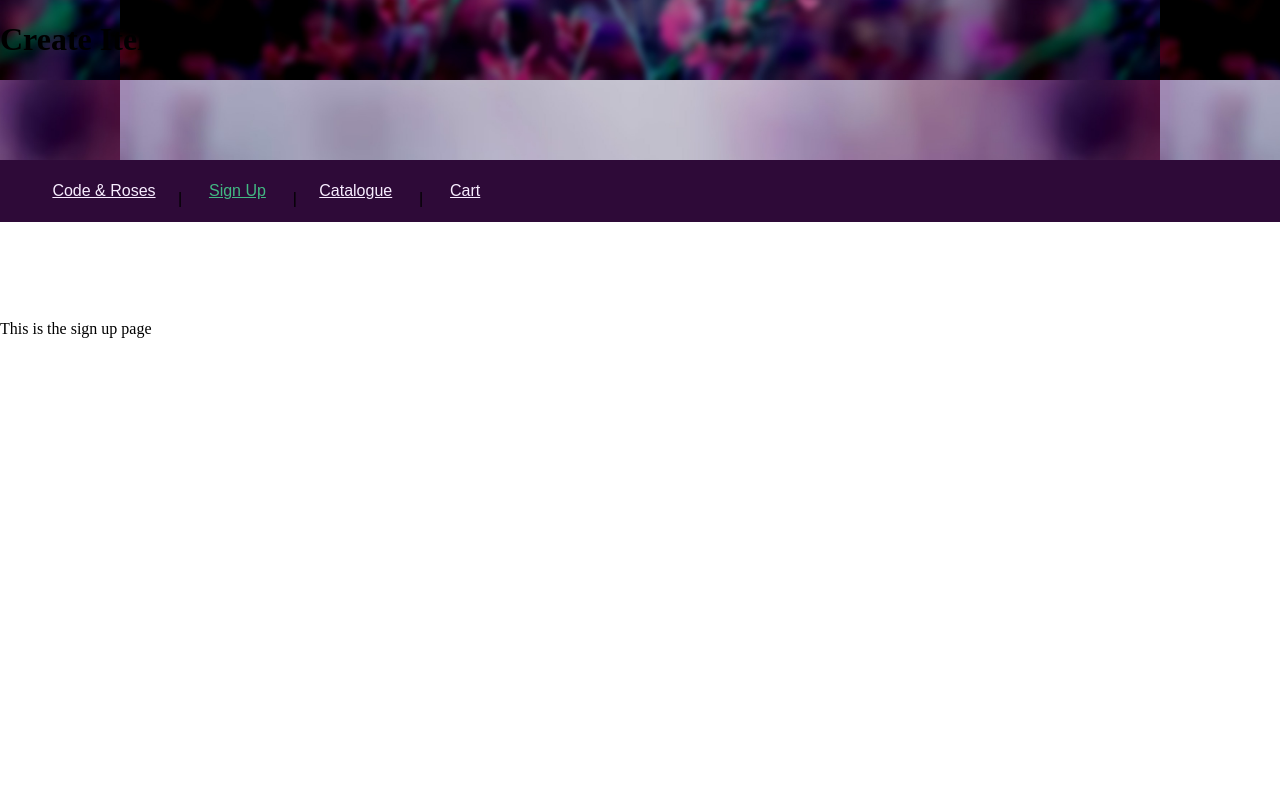
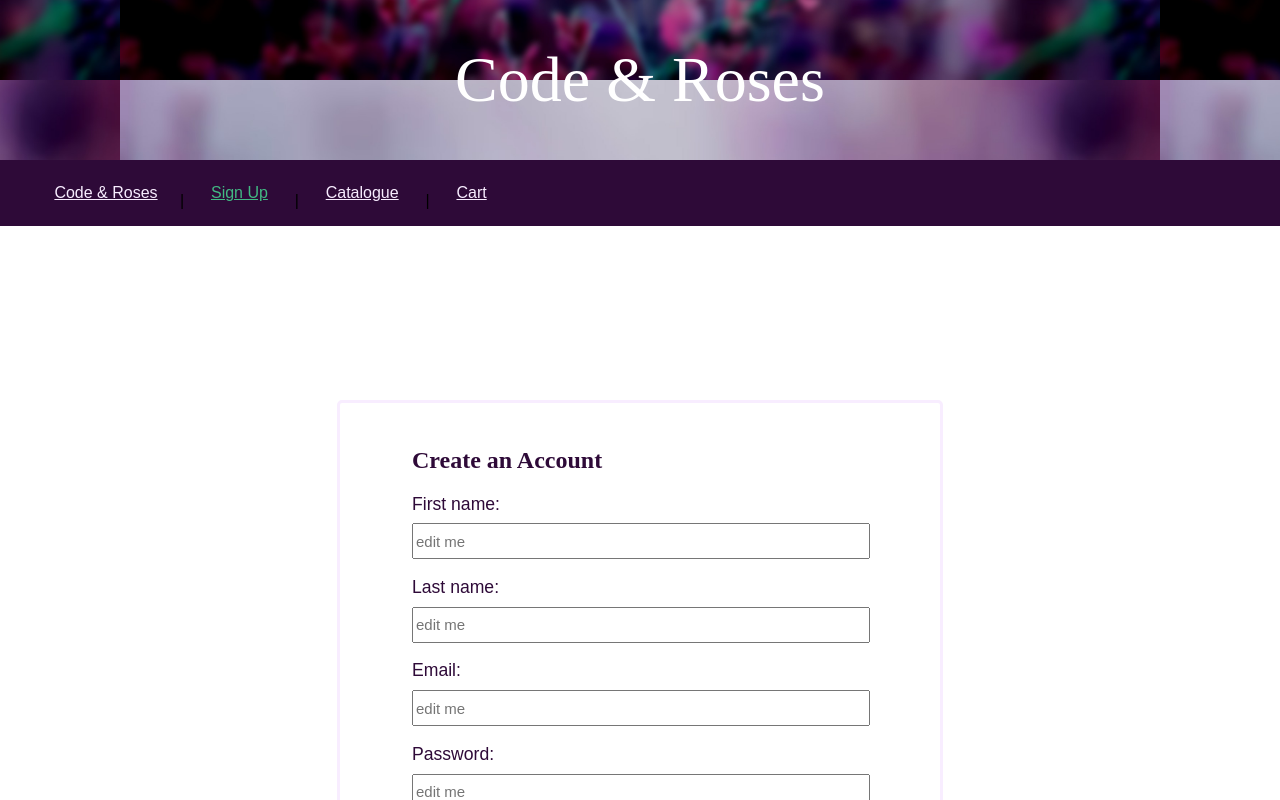
Before and after one commit to mmartinez218/codeAndRoses, a Vue app: page /SignUp in a window 1280 px wide. Built offline with nearby package versions, Linux system fonts and the light colour scheme.

Commit message:
Add files via upload

```diff
--- a/src/App.vue
+++ b/src/App.vue
@@ -1,19 +1,81 @@
 <link href="https://fonts.googleapis.com/css?family=Cormorant|Hind+Vadodara" rel="stylesheet"/>
 <template>
   <div id="header">
-    <h1>Create Item</h1>
+    <h1>Code & Roses</h1>
     <div id="navBar">
       <router-link id="nav" to="/">Code & Roses</router-link>|
-      <router-link id="nav" to="/SignUp">Sign Up</router-link> |<router-link id="nav" to="/FlowerPage">Catalogue</router-link> |
+      <router-link id="nav" to="/SignUp">Sign Up</router-link> |
+      <router-link id="nav" to="/FlowerPage">Catalogue</router-link> |
       <router-link id="nav" to="/About">Cart</router-link>
     </div>
+
     <div id="rView">
         <router-view/>
     </div>
+
+    <div id="footer">
+      <router-link id="nav" to="/">Code & Roses</router-link>|
+      <router-link id="nav" to="/SignUp">Sign Up</router-link> |
+      r<router-link id="nav" to="/FlowerPage">Catalogue</router-link> |
+      <router-link id="nav" to="/About">Cart</router-link>
     </div>
+  </div>
+
 </template>
 
 <style>
+#button{
+    border: 2px solid #2E0A38;
+    color: white;
+    font-size: 15px;
+    width: 5em;
+    height: 2em;
+    border-radius: 2px;
+    background-color: #2E0A38;
+    margin-right: 0.8em;
+}
+
+#button:hover {
+    color: #2E0A38;
+    background-color: white;
+
+}
+
+#footer{
+    font-size: 0.8em;
+    position: absolute;
+    top: 90em;
+    background-color:#2E0A38;
+    height: 3em;
+    width: 100%;
+    margin-right: 4em;
+}
+h1{
+    color:white;
+    font-size: 4em;
+    font-family: 'Cormorant', serif;
+    text-align: center;
+    font-weight: 50;
+}
+h2{
+    color:#2E0A38;
+
+
+}
+
+#header{
+    background-color: blue;
+    z-index: 2;
+    position:fixed;
+    top: 0;
+    left: 0;
+    width: 100%;
+    height: 10em;
+    background-image:url(./imgs/misy-blossoms-desktopnexus-flower-wallpaper-5a9d7a928e1b6e003666eadc.jpg);
+    background-size: 65em 40em;
+    background-position: center;
+    background-attachment: fixed;
+    }
 
 #navBar {
     position:fixed;
@@ -23,6 +85,8 @@
     width: 100%;
     top: 10em;
     font-family: 'Hind Vadodara', sans-serif;
+    border: 2px solid #2E0A38;
+
 
    /**
     background-color: yellow;
@@ -41,25 +105,10 @@
   color: #42b983;
 
 }
+
 #nav:hover {
   color: #2E0A38;
-  background-color: #F8EDFF;
-
-
-
-}
-#header{
-    background-color: blue;
-    z-index: 2;
-    position:fixed;
-    top: 0;
-    left: 0;
-    width: 100%;
-    height: 10em;
-    background-image:url(./imgs/misy-blossoms-desktopnexus-flower-wallpaper-5a9d7a928e1b6e003666eadc.jpg);
-    background-size: 65em 40em;
-    background-position: center;
-    background-attachment: fixed;
+  background-color: white;
 }
 
 #rView{
--- a/src/views/SignUp.vue
+++ b/src/views/SignUp.vue
@@ -1,4 +1,60 @@
 <template>
-<div>
-This is the sign up page
-    </div></template>
+  <div id="form" >
+      <h2> Create an Account</h2>
+        <form>
+            <p id="formHeading">First name: </p>
+            <input v-model="message" placeholder="edit me">
+
+            <p id="formHeading">Last name: </p>
+            <input v-model="message" placeholder="edit me">
+
+            <p id="formHeading">Email: </p>
+            <input type="email" v-model="message" placeholder="edit me">
+
+            <p id="formHeading">Password: </p>
+            <input type="password" v-model="message" placeholder="edit me">
+            <p>Message is: {{ message }}</p>
+
+            <button id="button" @click="submit">Submit</button>
+            <button id="button" @click="cancel">Cancel</button>
+        </form>
+
+    </div>
+</template>
+<style>
+#form{
+    margin: auto;
+    width: 11em;
+    height: auto;
+    width: 31em;
+    border-style: solid;
+    border-color: #F8EDFF;
+    border-radius: 5px;
+    padding: 1.5em 2em 1.5em 4.5em;
+}
+
+form{
+    width: 11em;
+    height: auto;
+}
+#formHeading{
+    font-size: 1.1em;
+    color:#2E0A38;
+    margin-bottom: 0.5em;
+    font-family: 'Hind Vadodara', sans-serif;
+}
+
+input{
+    height: 2em;
+    width: 30em;
+    font-size: 15px;
+}
+
+input:hover{
+    border-color: #2E0A38;
+}
+
+input:focus{
+    border-color: #2E0A38;
+}
+</style>
--- a/src/views/Start.vue
+++ b/src/views/Start.vue
@@ -49,5 +49,6 @@
                 this.page = 2;
             }
         }
+
     }
 </script>
```
Lines whose indentation alone changed are shown as unchanged.
